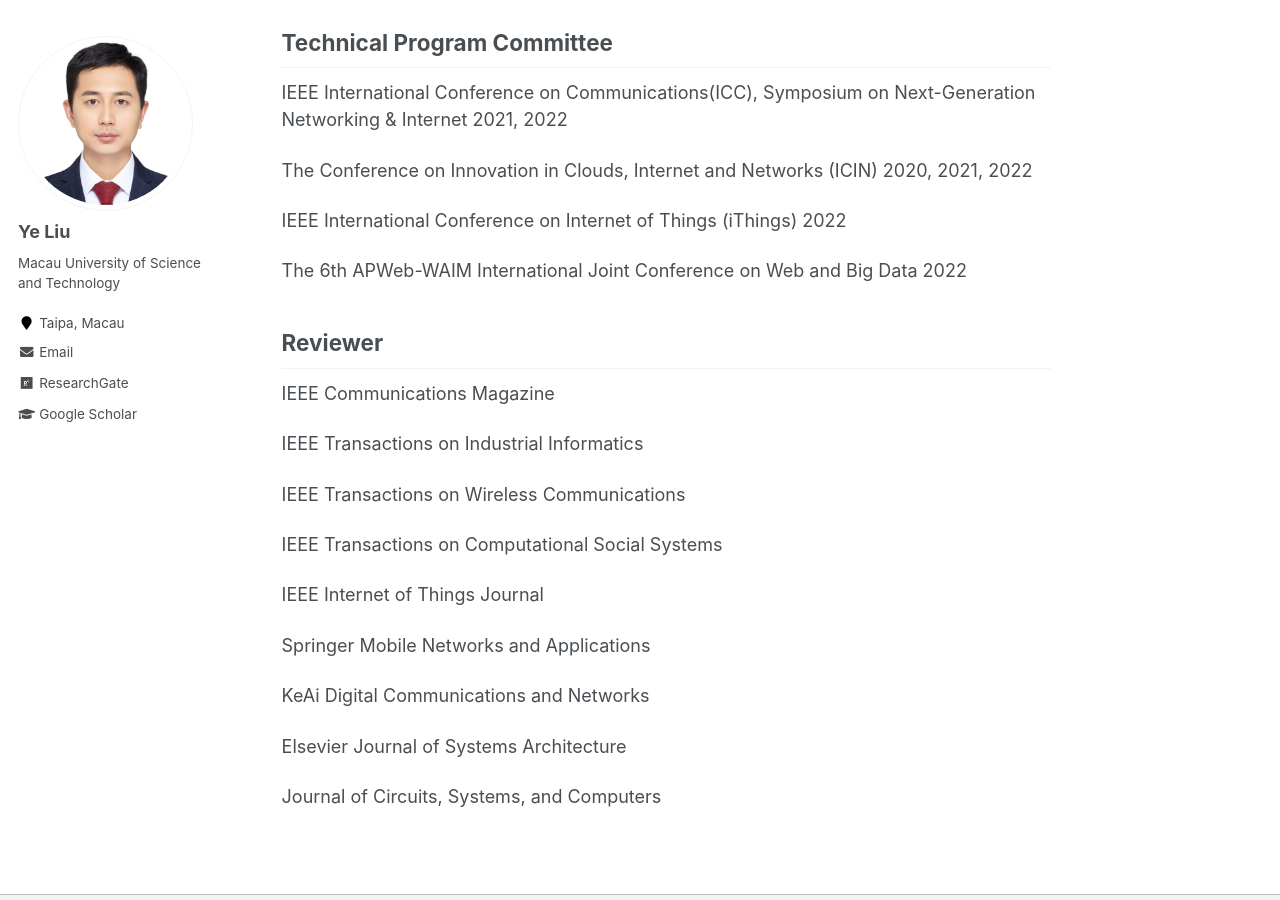
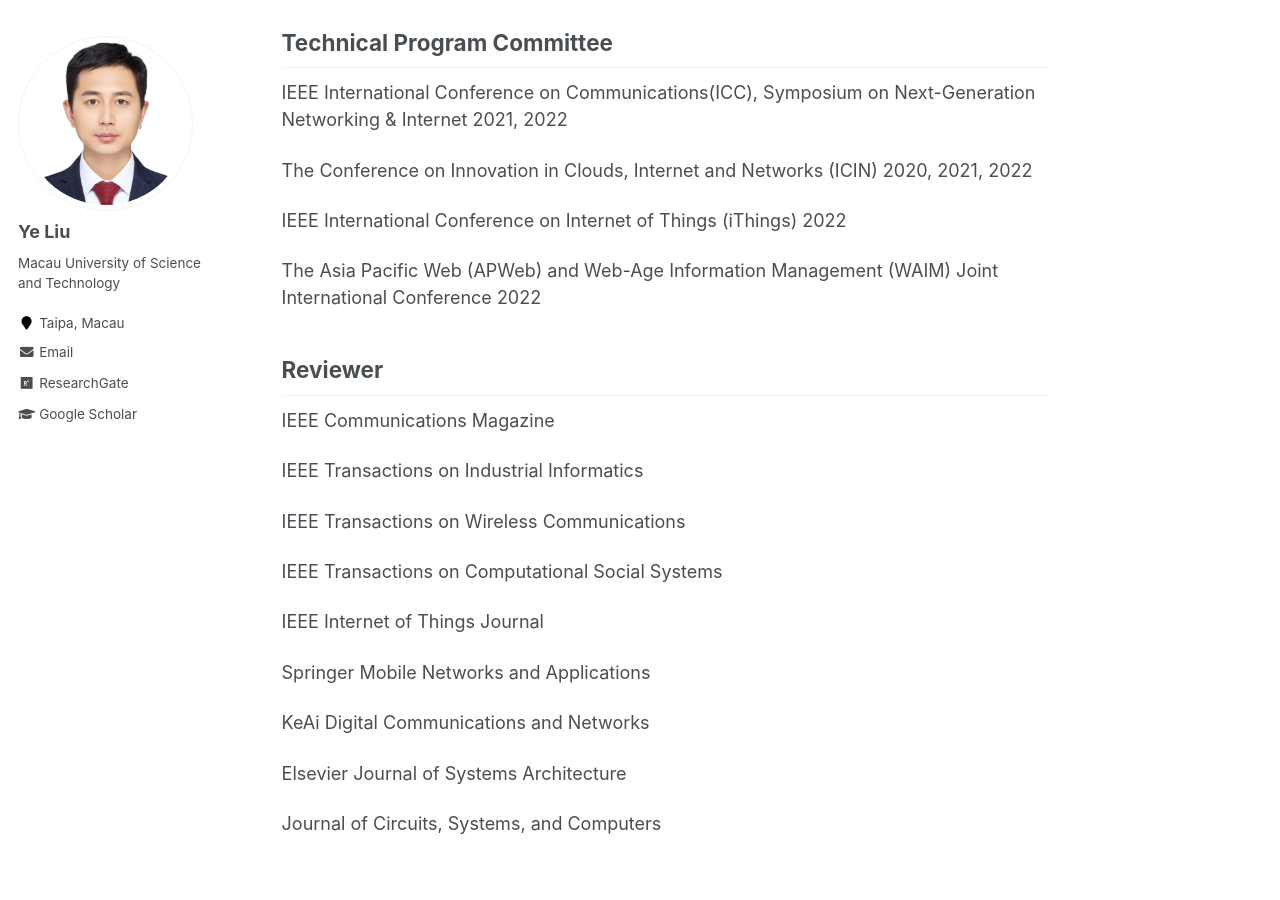
Before and after one commit to ChrisYe-Liu/chrisye-liu.github.io, a Jekyll site: the page built from _pages/professional-activities.md, in a window 1280 px wide and 900 px high, scrolled down 1242 px. Built offline with Jekyll 4.4.1, drawn with Linux system fonts in a browser that asks for light colours.

Commit message:
Update professional-activities.md

```diff
--- a/_pages/professional-activities.md
+++ b/_pages/professional-activities.md
@@ -44,7 +44,7 @@
 
 IEEE International Conference on Internet of Things (iThings) 2022
 
-The 6th APWeb-WAIM International Joint Conference on Web and Big Data 2022
+ The Asia Pacific Web (APWeb) and Web-Age Information Management (WAIM) Joint International Conference 2022
 
 Reviewer
 ------
```
